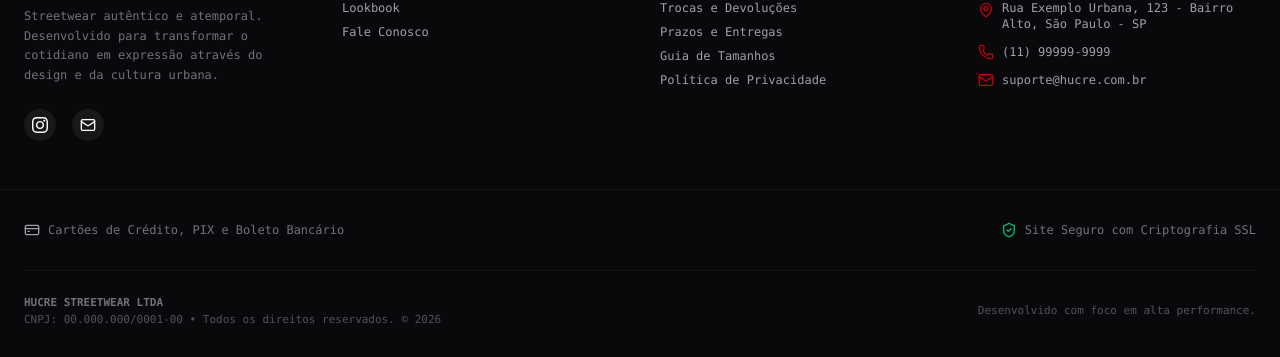
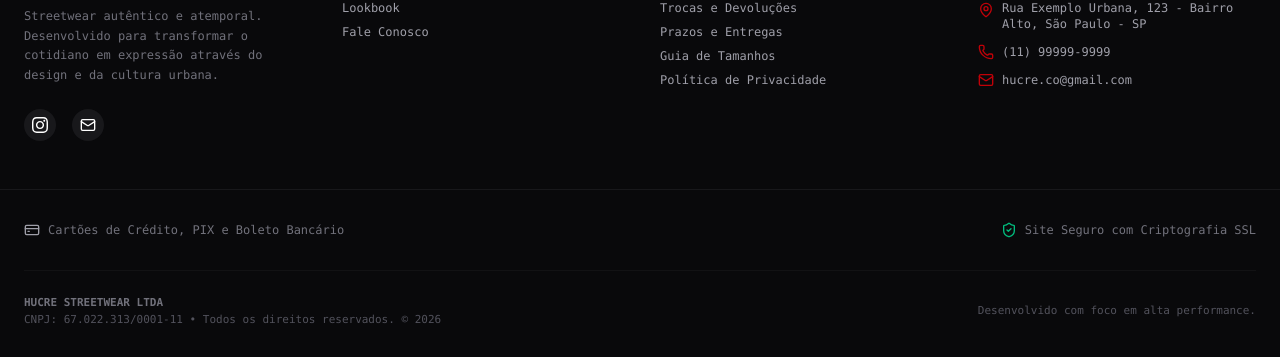
Before and after one commit to davizanatta7/HUCRE, a React (Vite) app: page / in a window 1280 px wide. Shown: the part 440-797 px from the top of the page. Built offline with nearby package versions, Linux system fonts and the light colour scheme; no server answers; the database is empty; a web font is replaced by a local one.

Commit message:
Infos da empresa

```diff
--- a/src/components/Footer.jsx
+++ b/src/components/Footer.jsx
@@ -16,7 +16,7 @@ export function Footer() {
           </p>
           <div className="flex items-center gap-4 text-white mt-2">
             <a
-              href="https://instagram.com"
+              href="https://www.instagram.com/hu_cre/"
               target="_blank"
               rel="noreferrer"
               className="p-2 bg-zinc-900 rounded-full hover:bg-red-700 hover:text-white transition-colors"
@@ -31,7 +31,7 @@ export function Footer() {
               </svg>
             </a>
             <a
-              href="mailto:contato@hucre.com"
+              href="mailto:hucre.co@gmail.com"
               className="p-2 bg-zinc-900 rounded-full hover:bg-red-700 hover:text-white transition-colors"
               aria-label="Email"
             >
@@ -92,7 +92,7 @@ export function Footer() {
             </li>
             <li className="flex items-center gap-2">
               <Mail className="w-4 h-4 text-red-700 shrink-0" />
-              <span>suporte@hucre.com.br</span>
+              <span>hucre.co@gmail.com</span>
             </li>
           </ul>
         </div>
@@ -118,7 +118,7 @@ export function Footer() {
         <div className="flex flex-col md:flex-row justify-between items-center gap-4 text-[11px] text-zinc-600 text-center md:text-left border-t border-zinc-900/60 pt-6">
           <div>
             <p className="font-semibold text-zinc-500">HUCRE STREETWEAR LTDA</p>
-            <p>CNPJ: 00.000.000/0001-00 • Todos os direitos reservados. © 2026</p>
+            <p>CNPJ: 67.022.313/0001-11 • Todos os direitos reservados. © 2026</p>
           </div>
           <p className="text-zinc-600">
             Desenvolvido com foco em alta performance.
```
